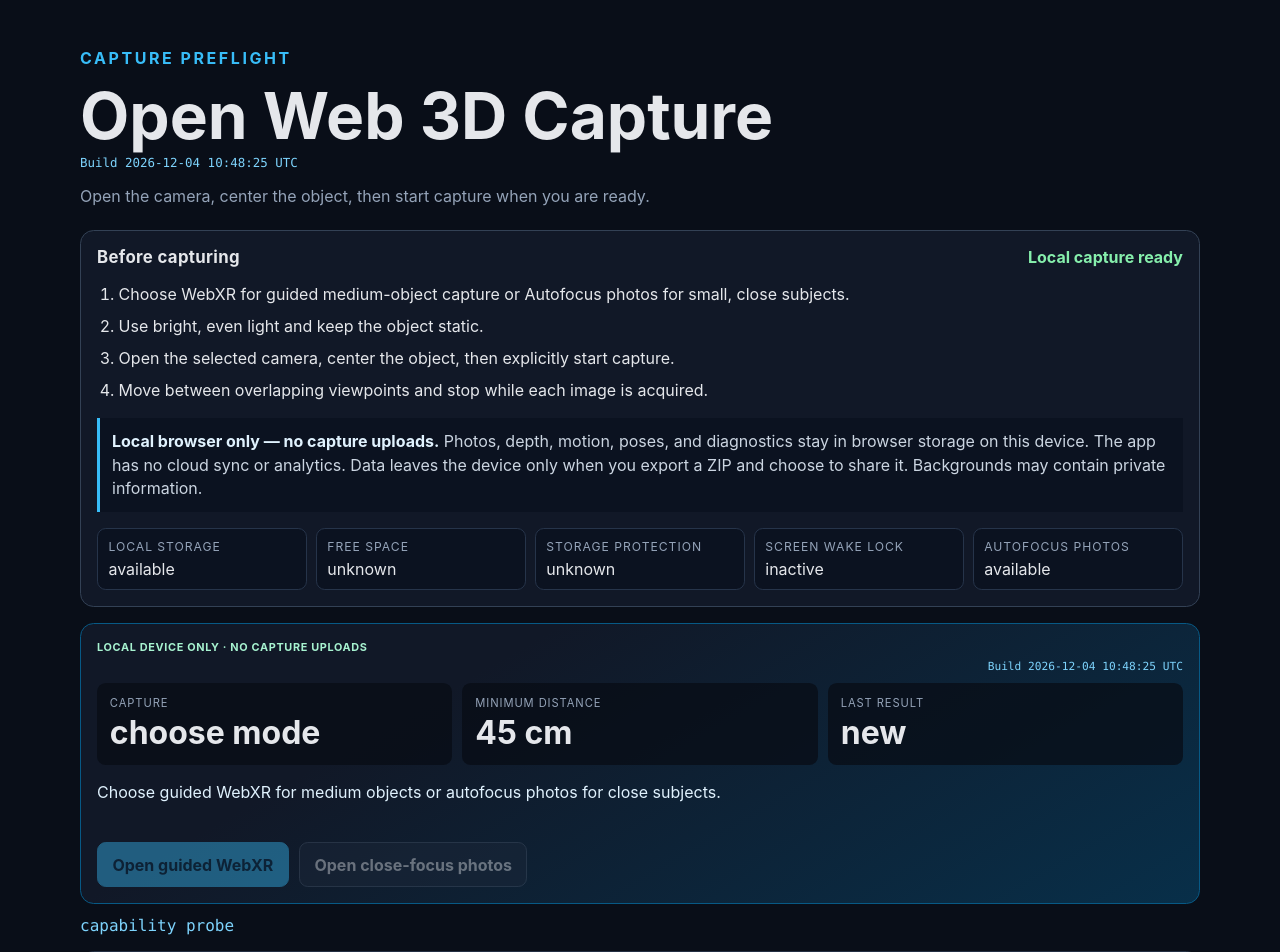
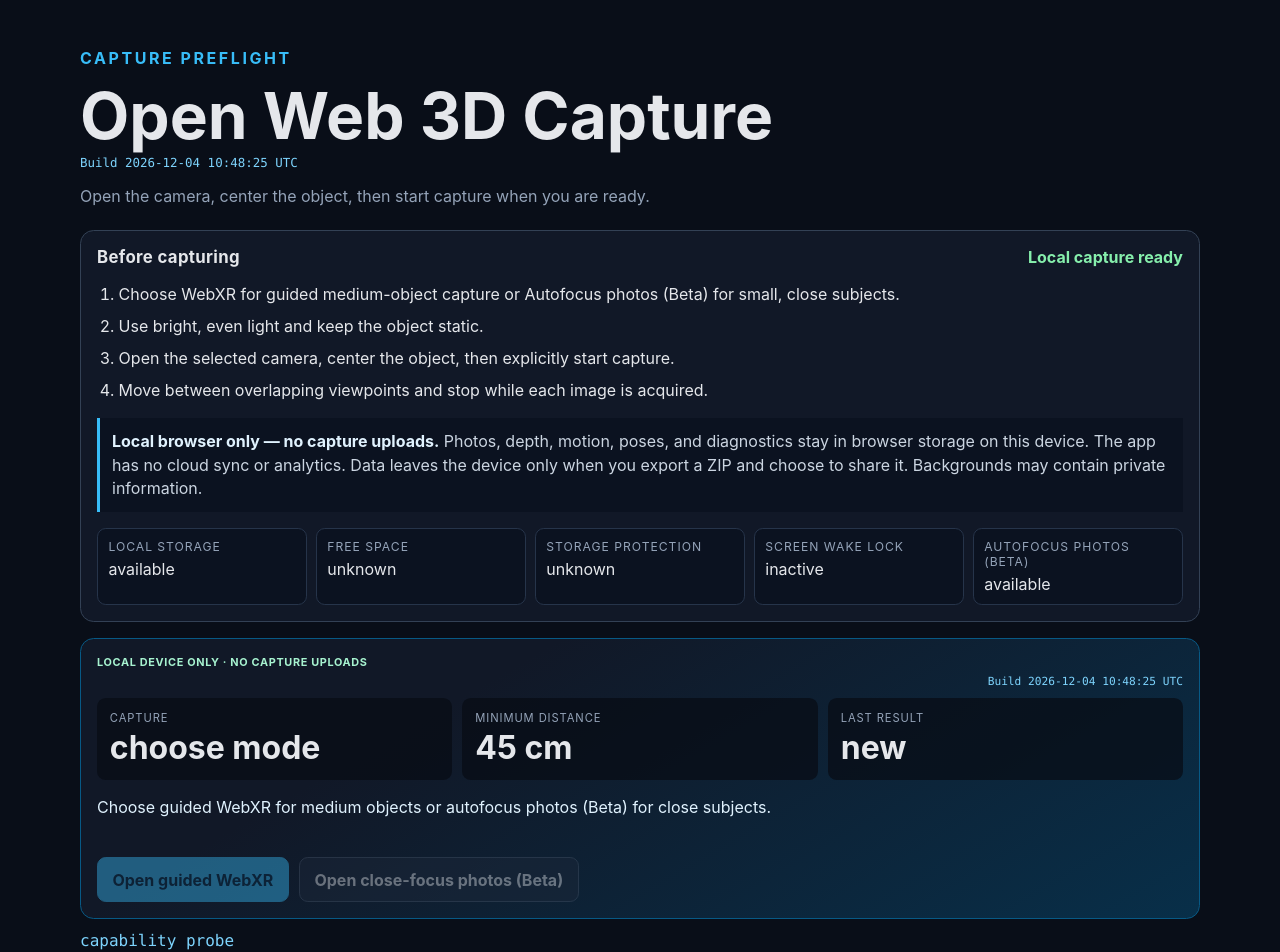
Before and after one commit to jckhng/openweb-3d-capture, a React (Vite) app: page / in a window 1280 px wide. Shown: the top 952 px of the page. Built offline with nearby package versions, Linux system fonts and the light colour scheme.

Commit message:
Label autofocus capture as beta

```diff
--- a/src/ui/App.tsx
+++ b/src/ui/App.tsx
@@ -251,7 +251,7 @@ export function App() {
             </strong>
           </div>
           <ol className="capture-steps">
-            <li>Choose WebXR for guided medium-object capture or Autofocus photos for small, close subjects.</li>
+            <li>Choose WebXR for guided medium-object capture or Autofocus photos (Beta) for small, close subjects.</li>
             <li>Use bright, even light and keep the object static.</li>
             <li>Open the selected camera, center the object, then explicitly start capture.</li>
             <li>Move between overlapping viewpoints and stop while each image is acquired.</li>
@@ -270,7 +270,7 @@ export function App() {
                 : storageStatus.persisted ? "persistent" : "best effort"}
             />
             <Metric label="screen wake lock" value={wakeLockState} />
-            <Metric label="autofocus photos" value={photoCaptureSupported ? "available" : "unavailable"} />
+            <Metric label="autofocus photos (Beta)" value={photoCaptureSupported ? "available" : "unavailable"} />
           </dl>
           {storageWarning(store.kind, storageStatus)}
         </section>
@@ -387,7 +387,7 @@ export function App() {
                 disabled={Boolean(busy) || store.kind !== "opfs" || !photoCaptureSupported}
                 onClick={() => void run("opening autofocus camera", openPhotoCamera)}
               >
-                Open close-focus photos
+                Open close-focus photos (Beta)
               </button>
             </>
           ) : null}
@@ -755,7 +755,7 @@ function PhotoCapturePanel({
   const capturing = snapshot.phase === "capturing";
   return (
     <section className="capture-panel photo-capture-panel" aria-label="Autofocus photo controls">
-      <p className="local-data-status">LOCAL DEVICE ONLY · VISUAL GUIDE ONLY · UNPOSED PHOTOS · DOWNSTREAM SFM REQUIRED</p>
+      <p className="local-data-status">BETA · LOCAL DEVICE ONLY · VISUAL GUIDE ONLY · UNPOSED PHOTOS · DOWNSTREAM SFM REQUIRED</p>
       <p className="build-id">
         Build <time dateTime={BUILD_TIMESTAMP}>{formatBuildTimestamp()}</time>
       </p>
@@ -1011,7 +1011,7 @@ function captureInstruction(snapshot: DiagnosticSnapshot) {
   if (!snapshot.running) {
     return snapshot.lastReadiness
       ? `${readinessLabel(snapshot.lastReadiness.status)} — ${snapshot.lastReadiness.primaryAction}`
-      : "Choose guided WebXR for medium objects or autofocus photos for close subjects.";
+      : "Choose guided WebXR for medium objects or autofocus photos (Beta) for close subjects.";
   }
   if (!snapshot.captureId) {
     if (snapshot.lastReadiness) {
```
Also changed, not shown: 2 other files (tests, documents, lock files or other folders).
